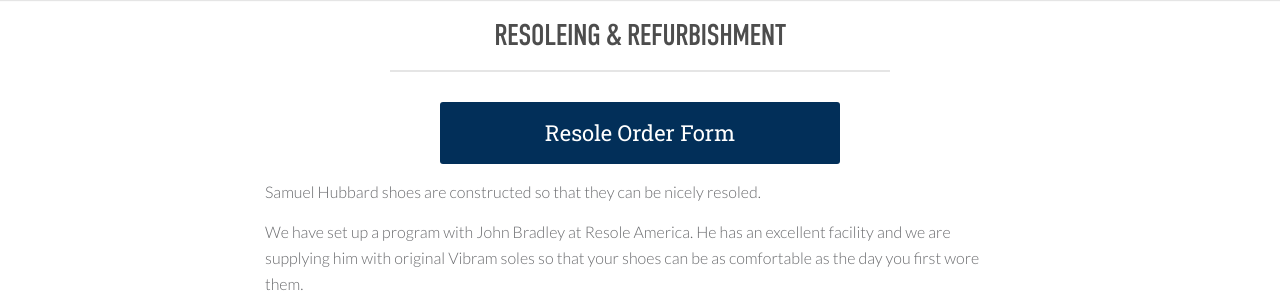
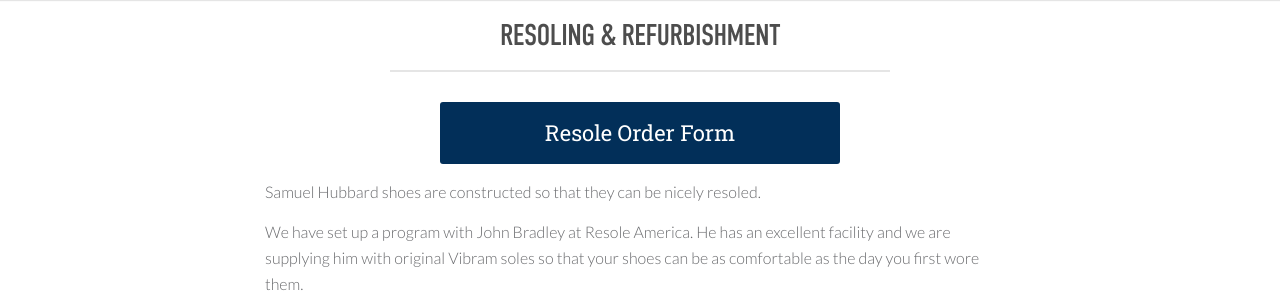
Before and after one commit to connorkatz/hubbard_no_magento, a PHP site: page /static_resole.php in a window 1280 px wide. Shown: the part 141-441 px from the top of the page. Run offline with PHP 8.4, Linux system fonts and the light colour scheme; some libraries are stand-ins or nearby versions.

Commit message:
static page updates

```diff
--- a/static_resole.php
+++ b/static_resole.php
@@ -1,5 +1,5 @@
 <?php include 'includes/header.php'; ?>
-    <h1 class="page_header">Resoleing &amp; Refurbishment</h1>
+    <h1 class="page_header">Resoling &amp; Refurbishment</h1>
     <hr class="decorative_break_2">
     <section id="basic_static_content">
         <div class="button_utility">
```
